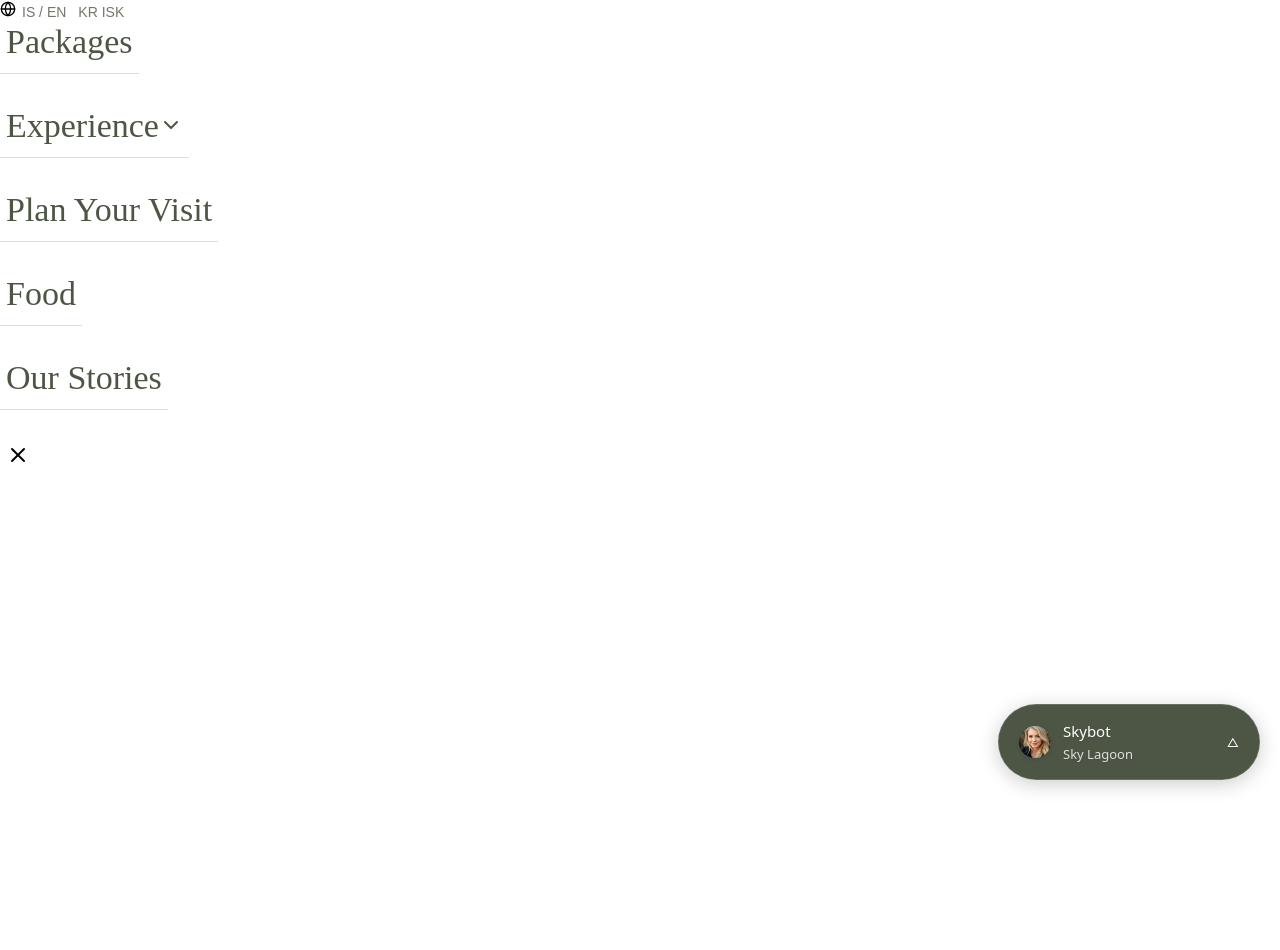
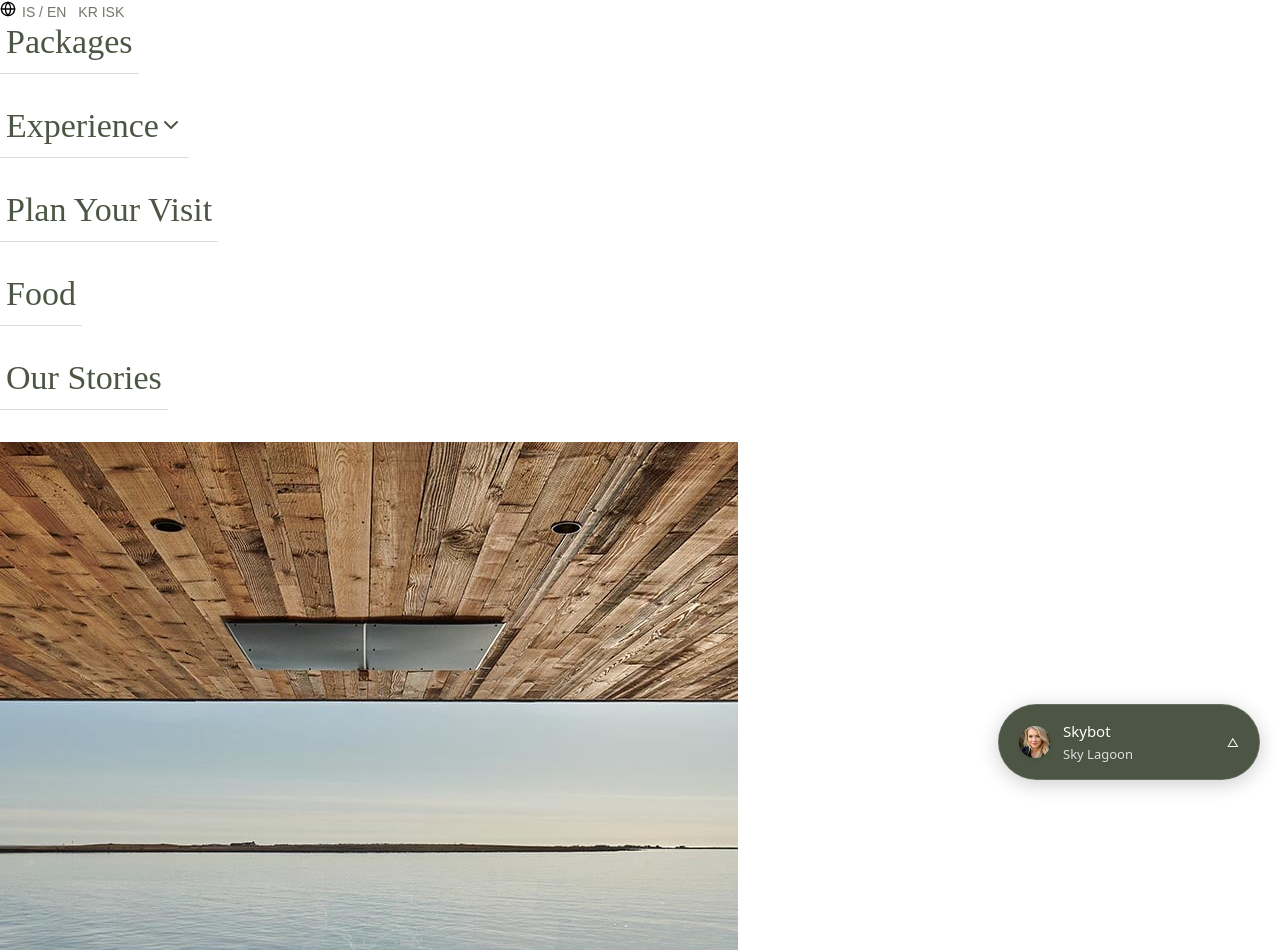
Before and after one commit to SveinnSSR/skylagoon-chat-demo, a React (Create React App) app: page / in a window 1280 px wide. Shown: the top 950 px of the page. Before the commit the page ends 800 px from the top, so only its background shows below. Built offline with nearby package versions, Linux system fonts and the light colour scheme; a web font is replaced by a local one.

Commit message:
Updated layout.jsx to match Sky Lagoon design better

```diff
--- a/src/components/Layout.jsx
+++ b/src/components/Layout.jsx
@@ -16,11 +16,9 @@ const Layout = ({ webhookUrl, apiKey }) => {
     ];
 
     return (
-        <div className="h-screen w-screen overflow-hidden bg-[#f5f5f3]">
-            <div className="max-w-screen-2xl mx-auto h-full">
-                <div className="flex h-full">
-                    {/* Left Navigation */}
-                    <div className="w-[500px] p-12 flex flex-col">
+        <div className="fixed inset-0 flex">
+            <div className="flex w-full">
+                <div className="w-[35%] bg-[#f5f5f3] p-12 flex flex-col">
                     <div className="flex items-center gap-6 mb-16">
                         <Globe size={16} className="text-[#4D5645]" />
                         <button className="nav-btn">IS / EN</button>
@@ -57,23 +55,15 @@ const Layout = ({ webhookUrl, apiKey }) => {
                     </nav>
                 </div>
 
-                    {/* Main Content */}
-                    <div className="flex-1 relative">
-                        <div
-                            className="h-full w-full"
-                            style={{
-                                backgroundImage: 'url("/Sky_Lagoon_Ritual.jpg")',
-                                backgroundSize: 'cover',
-                                backgroundPosition: 'center'
-                            }}
+                <div className="flex-1">
+                    <img
+                        src="/Sky_Lagoon_Ritual.jpg"
+                        alt="Sky Lagoon Ritual"
+                        className="w-full h-full object-cover"
                     />
-                        <button className="absolute top-8 right-8 text-white">
-                            <X size={24} />
-                        </button>
-                        <ChatWidget webhookUrl={webhookUrl} apiKey={apiKey} language={language} />
                 </div>
             </div>
-            </div>
+            <ChatWidget webhookUrl={webhookUrl} apiKey={apiKey} language={language} />
         </div>
     );
 };
```
Lines whose indentation alone changed are shown as unchanged.
